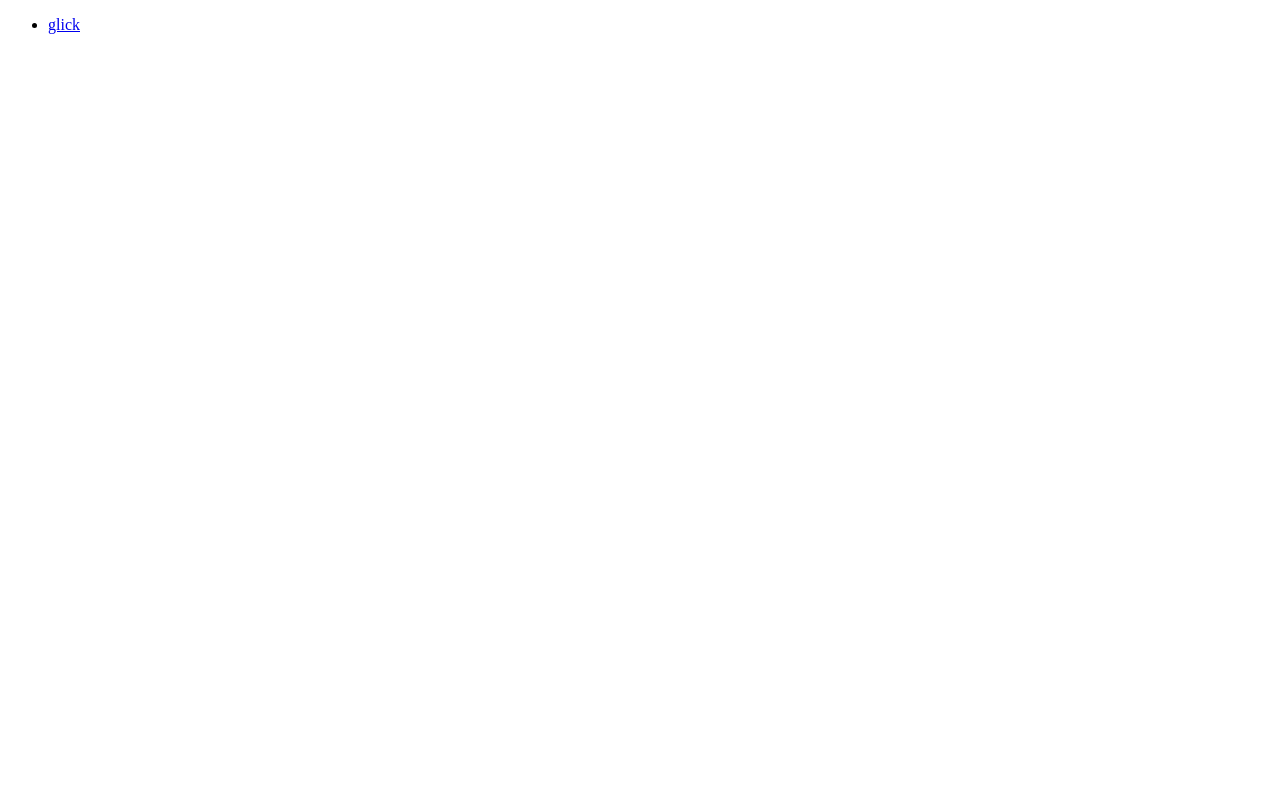
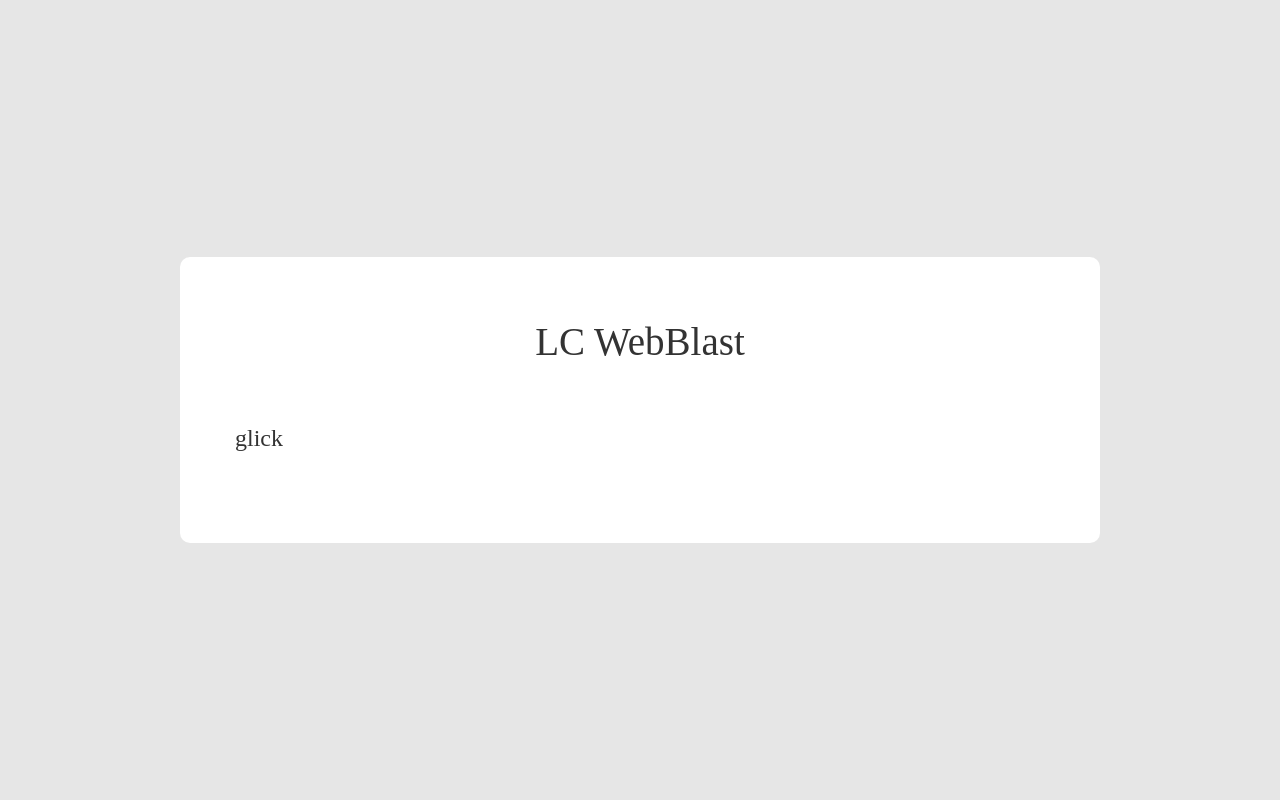
Before and after one commit to benhg/webBLAST, a Flask app: page /check_results in a window 1280 px wide. Before the commit the page is almost empty. Run offline with Flask 2, Linux system fonts and the light colour scheme; some libraries are stand-ins or nearby versions; some web fonts are replaced.

Commit message:
add css to browser

```diff
--- a/app.py
+++ b/app.py
@@ -79,7 +79,6 @@ def process_form_data(data):
 @app.route('/check_results')
 def check_results():
     item_list = os.listdir("blast_results")
-    print(item_list)
     return render_template('browse.html', item_list=item_list)
 
 @app.route('/check_results/<path:url_file_path>')
--- a/templates/browse.html
+++ b/templates/browse.html
@@ -2,14 +2,48 @@
 
 <html lang="en" xmlns="http://www.w3.org/1999/xhtml">
 <head>
-    <meta charset="utf-8" />
-    <title></title>
+	<title>WebBlast by LC</title>
+	<meta charset="UTF-8">
+	<meta name="viewport" content="width=device-width, initial-scale=1">
+<!--===============================================================================================-->
+	<link rel="icon" type="image/png" href="/static/images/icons/favicon.ico"/>
+<!--===============================================================================================-->
+	<link rel="stylesheet" type="text/css" href="/static/vendor/bootstrap/css/bootstrap.min.css">
+<!--===============================================================================================-->
+	<link rel="stylesheet" type="text/css" href="/static/fonts/font-awesome-4.7.0/css/font-awesome.min.css">
+<!--===============================================================================================-->
+	<link rel="stylesheet" type="text/css" href="/static/fonts/iconic/css/material-design-iconic-font.min.css">
+<!--===============================================================================================-->
+	<link rel="stylesheet" type="text/css" href="/static/vendor/animate/animate.css">
+<!--===============================================================================================-->
+	<link rel="stylesheet" type="text/css" href="/static/vendor/css-hamburgers/hamburgers.min.css">
+<!--===============================================================================================-->
+	<link rel="stylesheet" type="text/css" href="/static/vendor/animsition/css/animsition.min.css">
+<!--===============================================================================================-->
+	<link rel="stylesheet" type="text/css" href="/static/vendor/select2/select2.min.css">
+<!--===============================================================================================-->
+	<link rel="stylesheet" type="text/css" href="/static/vendor/daterangepicker/daterangepicker.css">
+<!--===============================================================================================-->
+	<link rel="stylesheet" type="text/css" href="/static/vendor/noui/nouislider.min.css">
+<!--===============================================================================================-->
+	<link rel="stylesheet" type="text/css" href="/static/css/util.css">
+	<link rel="stylesheet" type="text/css" href="/static/css/main.css">
+<!--===============================================================================================-->
 </head>
 <body>
+	<div class="container-contact100">
+		<div class="wrap-contact100">
+			<form class="contact100-form validate-form" id="blast-form">
+				<span class="contact100-form-title">
+					LC WebBlast
+				</span>
     <ul>
         {% for item in item_list %}
-        <li><a href="/check_results{{ url_file_path }}/{{ item }}">{{ item }}</a></li>
+        <li><a href="/check_results{{ url_file_path }}/{{ item }}" class="contact100-form-link">{{ item }}</a></li>
         {% endfor %}
     </ul>
+    </form>
+		</div>
+	</div>
 </body>
 </html>
```
